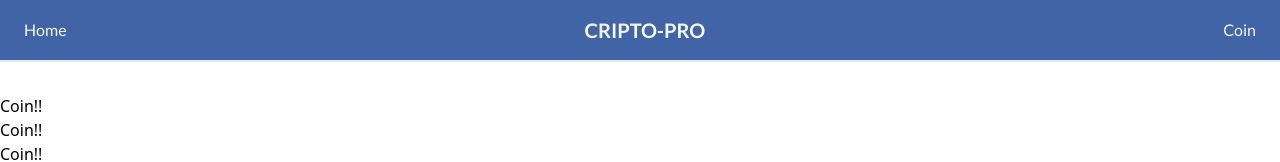
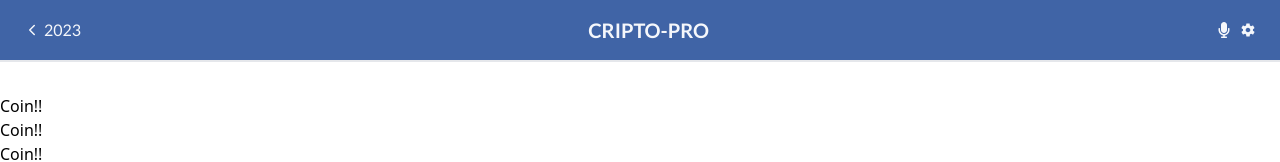
Before and after one commit to Alejuda/crypto-pro, a React (Create React App) app: page / in a window 1280 px wide. Shown: the top 162 px of the page. Built offline with nearby package versions, Linux system fonts and the light colour scheme.

Commit message:
finish navbar styles and icons

```diff
--- a/package.json
+++ b/package.json
@@ -9,6 +9,7 @@
     "@testing-library/user-event": "^13.5.0",
     "react": "^18.2.0",
     "react-dom": "^18.2.0",
+    "react-icons": "^4.10.1",
     "react-redux": "^8.1.1",
     "react-router-dom": "^6.13.0",
     "react-scripts": "5.0.1",
--- a/src/components/Navbar.js
+++ b/src/components/Navbar.js
@@ -1,10 +1,22 @@
 import { NavLink } from 'react-router-dom';
+import { FaMicrophone } from 'react-icons/fa';
+import { IoMdSettings } from 'react-icons/io';
+import { IoChevronBack } from 'react-icons/io5';
 
 const Navbar = () => (
   <header className="flex justify-between px-6 items-center py-4 mb-8 border-b-2 bg-blue-3 text-text-color">
-    <NavLink className="lato text-text-color" to="/">Home</NavLink>
+    <NavLink className="lato text-text-color" to="/">
+      <div className="flex items-center gap-1">
+        <IoChevronBack className="text-base" />
+        <p>2023</p>
+      </div>
+    </NavLink>
     <h1 className="font-bold lato text-xl">CRIPTO-PRO</h1>
-    <NavLink className="lato text-text-color" to="/coin">Coin</NavLink>
+    {/* <NavLink className="lato text-text-color" to="/coin">Coin</NavLink> */}
+    <div className="flex gap-2">
+      <FaMicrophone />
+      <IoMdSettings />
+    </div>
   </header>
 );
 
```
Also changed, not shown: 1 other file (tests, documents, lock files or other folders).
